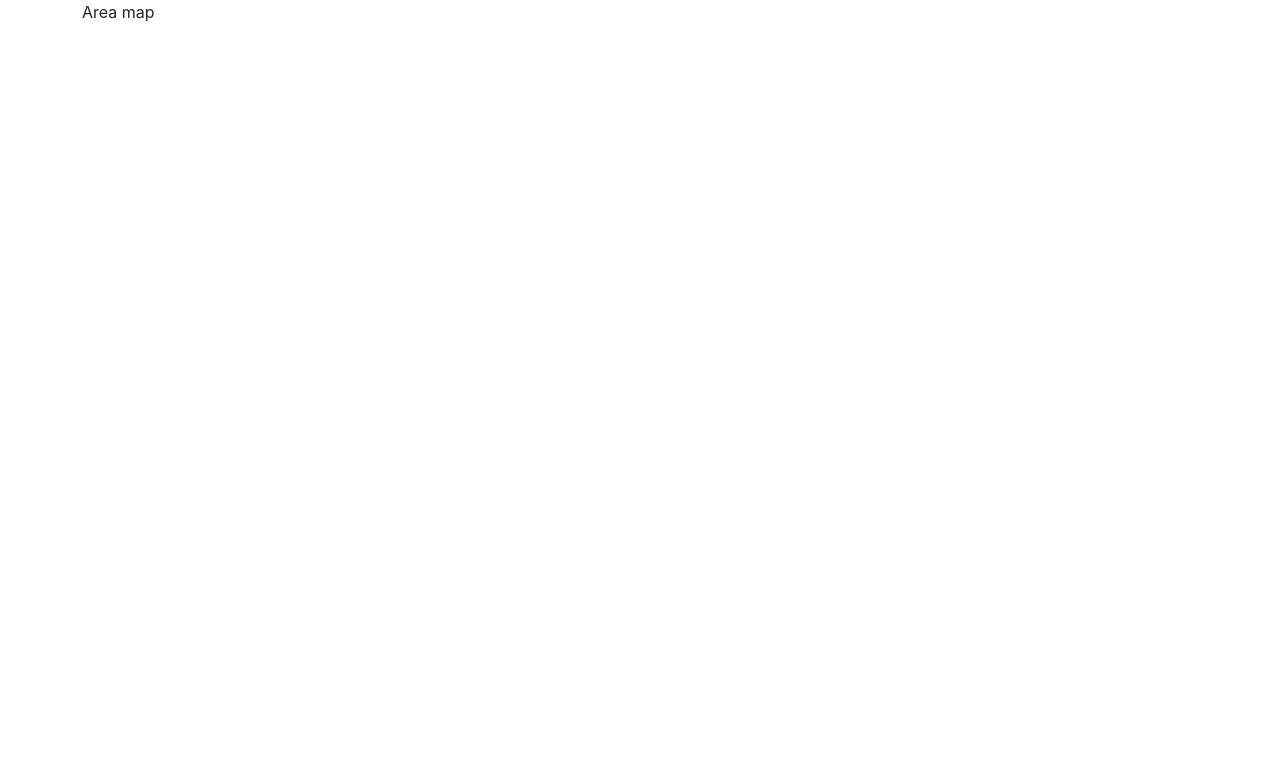
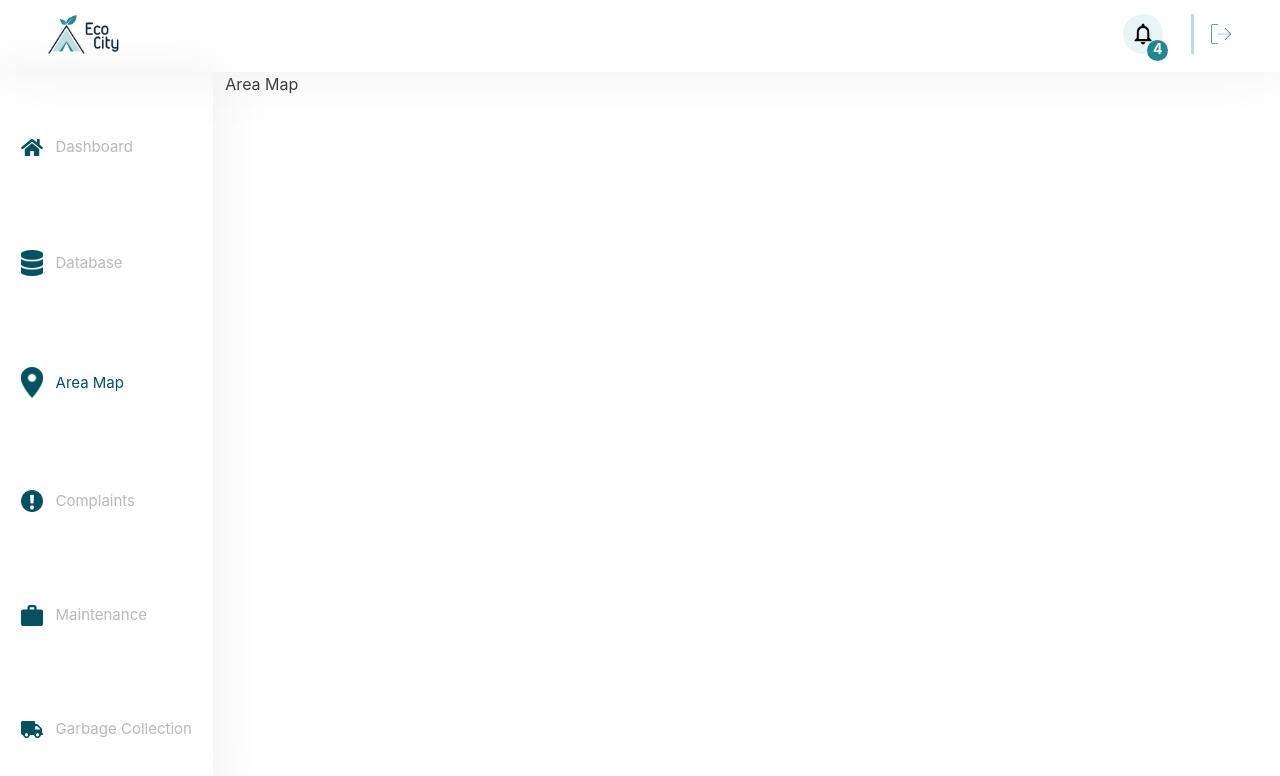
Before and after one commit to IsuruVihan/EcoCity, a React (Create React App) app in the folder admin/: page /area-map in a window 1280 px wide. Shown: the top 776 px of the page. Built offline with nearby package versions, Linux system fonts and the light colour scheme.

Commit message:
Added basic structure to all other dashboard pages

```diff
--- a/admin/src/common/SideNav.js
+++ b/admin/src/common/SideNav.js
@@ -1,7 +1,7 @@
-import React from 'react';
+import React , {useEffect, useState}  from 'react';
 import {Col, Image, NavLink} from "react-bootstrap";
 import '../assets/styles/common/SideNav.css';
-import {Link} from "react-router-dom";
+import {Link, useLocation} from "react-router-dom";
 import dashboardIcon from '../assets/images/icons/NavBar/selectedDashboard.png';
 import databaseIcon from '../assets/images/icons/NavBar/selectedDatabase.png';
 import areaMapIcon from '../assets/images/icons/NavBar/selectedAreaMap.png';
@@ -10,34 +10,43 @@ import maintananceIcon from '../assets/images/icons/NavBar/selectedMaintanance.p
 import truckIcon from '../assets/images/icons/NavBar/selectedTruck.png';
 
 const SideNav = () => {
+
+    const location = useLocation();
+    const [url, setUrl] = useState(null);
+
+    //update the url when the location changes
+    useEffect(() => {
+        setUrl(location.pathname);
+    }, [location]);
+
     return (
         <Col className='side-navigation shadow-effect p-3' lg={2}>
             <ul className='list-unstyled h-100 d-grid justify-content-evenly align-content-around '>
-                <li className='active-item'>
+                <li className={url === '/dashboard' ? 'active-item' : 'inactive-item'}>
                     <Image src={dashboardIcon} fluid/>
                     <Link to='/dashboard'>Dashboard</Link>
                 </li>
-                <li className='inactive-item'>
+                <li className={url === '/database' ? 'active-item' : 'inactive-item'}>
                     <Image src={databaseIcon} fluid/>
                     <Link to='/database'>Database</Link>
 
-                </li >
-                <li className='inactive-item'>
+                </li>
+                <li className={url === '/area-map' ? 'active-item' : 'inactive-item'}>
                     <Image src={areaMapIcon} fluid/>
                     <Link to='/area-map'>Area Map</Link>
 
                 </li>
-                <li className='inactive-item'>
+                <li className={url === '/complaints' ? 'active-item' : 'inactive-item'}>
                     <Image src={complaintsIcon} fluid/>
                     <Link to='/complaints'>Complaints</Link>
 
                 </li>
-                <li className='inactive-item'>
+                <li className={url === '/maintenance' ? 'active-item' : 'inactive-item'}>
                     <Image src={maintananceIcon} fluid/>
                     <Link to='/maintenance'>Maintenance</Link>
 
                 </li>
-                <li className='inactive-item'>
+                <li className={url === '/garbage-collection' ? 'active-item' : 'inactive-item'}>
                     <Image src={truckIcon} fluid/>
                     <Link to='/garbage-collection'>Garbage Collection</Link>
 
--- a/admin/src/pages/AreaMap/AreaMap.js
+++ b/admin/src/pages/AreaMap/AreaMap.js
@@ -1,15 +1,22 @@
 import React from 'react';
-import {Container} from "react-bootstrap";
+import {Col, Container, Row} from "react-bootstrap";
 
 import SideNav from "../../common/SideNav";
 import Map from "./maps/Map";
 import MainFilter from "./filters/MainFilter";
+import Header from "../../common/Header";
 
 const AreaMap = () => {
   return (
-    <Container>
-      Area map
-    </Container>
+      <Container className='mx-0 px-0 h-100 overflow-hidden' fluid>
+          <Header/>
+          <Row className='mx-0 mt-72 container-section' >
+              <SideNav/>
+              <Col className='' lg={10}>
+                  Area Map
+              </Col>
+          </Row>
+      </Container>
   );
 }
 
--- a/admin/src/pages/Complaints/Complaints.js
+++ b/admin/src/pages/Complaints/Complaints.js
@@ -1,16 +1,23 @@
 import React from 'react';
-import {Container} from "react-bootstrap";
+import {Col, Container, Row} from "react-bootstrap";
 
 import SideNav from "../../common/SideNav";
 import ComplaintsTableFilter from "./filters/ComplaintsTableFilter";
 import ComplaintsTable from "./tables/ComplaintsTable";
 import ViewComplaintModal from "./modals/ViewComplaintModal";
+import Header from "../../common/Header";
 
 const Complaints = () => {
   return (
-    <Container>
-      Complaints
-    </Container>
+      <Container className='mx-0 px-0 h-100 overflow-hidden' fluid>
+          <Header/>
+          <Row className='mx-0 mt-72 container-section' >
+              <SideNav/>
+              <Col className='' lg={10}>
+                  Complaints
+              </Col>
+          </Row>
+      </Container>
   );
 }
 
--- a/admin/src/pages/GarbageCollectionRides/GarbageCollectionRides.js
+++ b/admin/src/pages/GarbageCollectionRides/GarbageCollectionRides.js
@@ -1,17 +1,24 @@
 import React from 'react';
-import {Container} from "react-bootstrap";
+import {Col, Container, Row} from "react-bootstrap";
 
 import SideNav from "../../common/SideNav";
 import RidesTableFilter from "./filters/RidesTableFilter";
 import RidesTable from "./tables/RidesTable";
 import ViewRideModal from "./modals/ViewRideModal";
 import AssignRideModal from "./modals/AssignRideModal";
+import Header from "../../common/Header";
 
 const GarbageCollectionRides = () => {
   return (
-    <Container>
-      Garbage collection rides
-    </Container>
+      <Container className='mx-0 px-0 h-100 overflow-hidden' fluid>
+          <Header/>
+          <Row className='mx-0 mt-72 container-section' >
+              <SideNav/>
+              <Col className='' lg={10}>
+                  Garbage collection rides
+              </Col>
+          </Row>
+      </Container>
   );
 }
 
--- a/admin/src/pages/MaintenanceJobs/MaintenanceJobs.js
+++ b/admin/src/pages/MaintenanceJobs/MaintenanceJobs.js
@@ -1,17 +1,24 @@
 import React from 'react';
-import {Container} from "react-bootstrap";
+import {Col, Container, Row} from "react-bootstrap";
 
 import SideNav from "../../common/SideNav";
 import JobsTableFilter from "./filters/JobsTableFilter";
 import JobsTable from "./tables/JobsTable";
 import ViewJobModal from "./modals/ViewJobModal";
 import AssignJobModal from "./modals/AssignJobModal";
+import Header from "../../common/Header";
 
 const MaintenanceJobs = () => {
   return (
-    <Container>
-      Maintenance jobs
-    </Container>
+      <Container className='mx-0 px-0 h-100 overflow-hidden' fluid>
+          <Header/>
+          <Row className='mx-0 mt-72 container-section' >
+              <SideNav/>
+              <Col className='' lg={10}>
+                  Maintenance
+              </Col>
+          </Row>
+      </Container>
   );
 }
 
```
